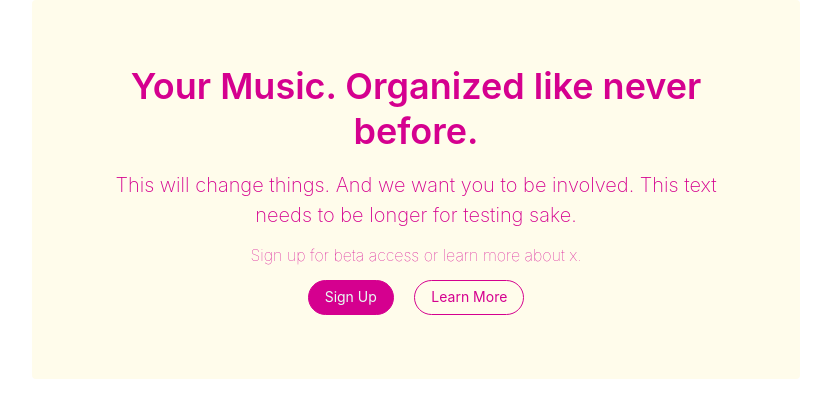
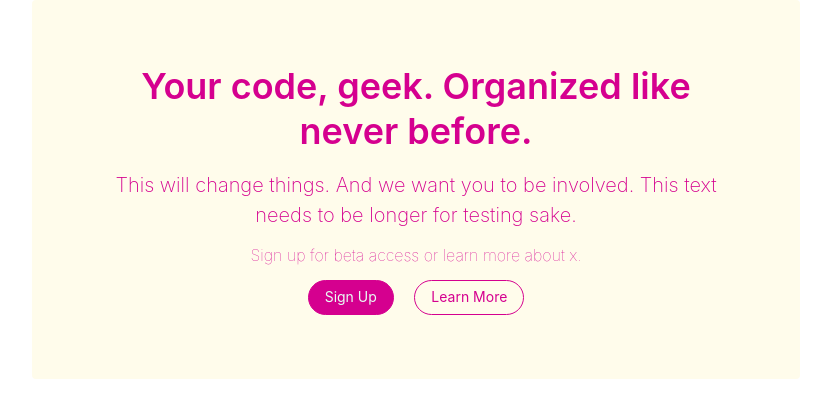
Before and after one commit to momentum-team-2/django-duplex-team-honey-badger, a Django app: page / in a window 1280 px wide. Shown: the part 83-501 px from the top of the page, without its empty margins (224-1055 px from the left). Run offline with Django 3.2, Linux system fonts and the light colour scheme.

Commit message:
ready to start copy/foreign key

```diff
--- a/snippets/models.py
+++ b/snippets/models.py
@@ -7,3 +7,4 @@ class Snippet(models.Model):
     title = models.CharField(max_length=255)
     description = models.CharField(max_length=500)
     date_added = models.DateField(null=True, blank=True)
+    # public/private
--- a/templates/base.html
+++ b/templates/base.html
@@ -5,7 +5,7 @@
 <head>
   <meta charset="UTF-8">
   <meta name="viewport" content="width=device-width, initial-scale=1.0">
-  <title>Freeshelf</title>
+  <title>Snippets</title>
   <link rel="stylesheet" href="https://unpkg.com/tachyons@4.12.0/css/tachyons.min.css" />
   <link rel="stylesheet" href="https://stackpath.bootstrapcdn.com/font-awesome/4.7.0/css/font-awesome.min.css">
 </head>
--- a/templates/snippets/home.html
+++ b/templates/snippets/home.html
@@ -3,7 +3,7 @@
 {% block content %}
 <article class="mw7 center ph3 ph5-ns tc br2 pv5 bg-washed-yellow dark-pink mb5">
   <h1 class="fw6 f3 f2-ns lh-title mt0 mb3">
-    Your Music. Organized like never before.
+    Your code, geek. Organized like never before.
   </h1>
   <h2 class="fw2 f4 lh-copy mt0 mb3">
     This will change things. And we want you to be involved. This text needs to
```
Also changed, not shown: snippets/migrations/0001_initial.py (added), templates/snippets/show_snippet.html (renamed from templates/snippets/show_snippets.html).
